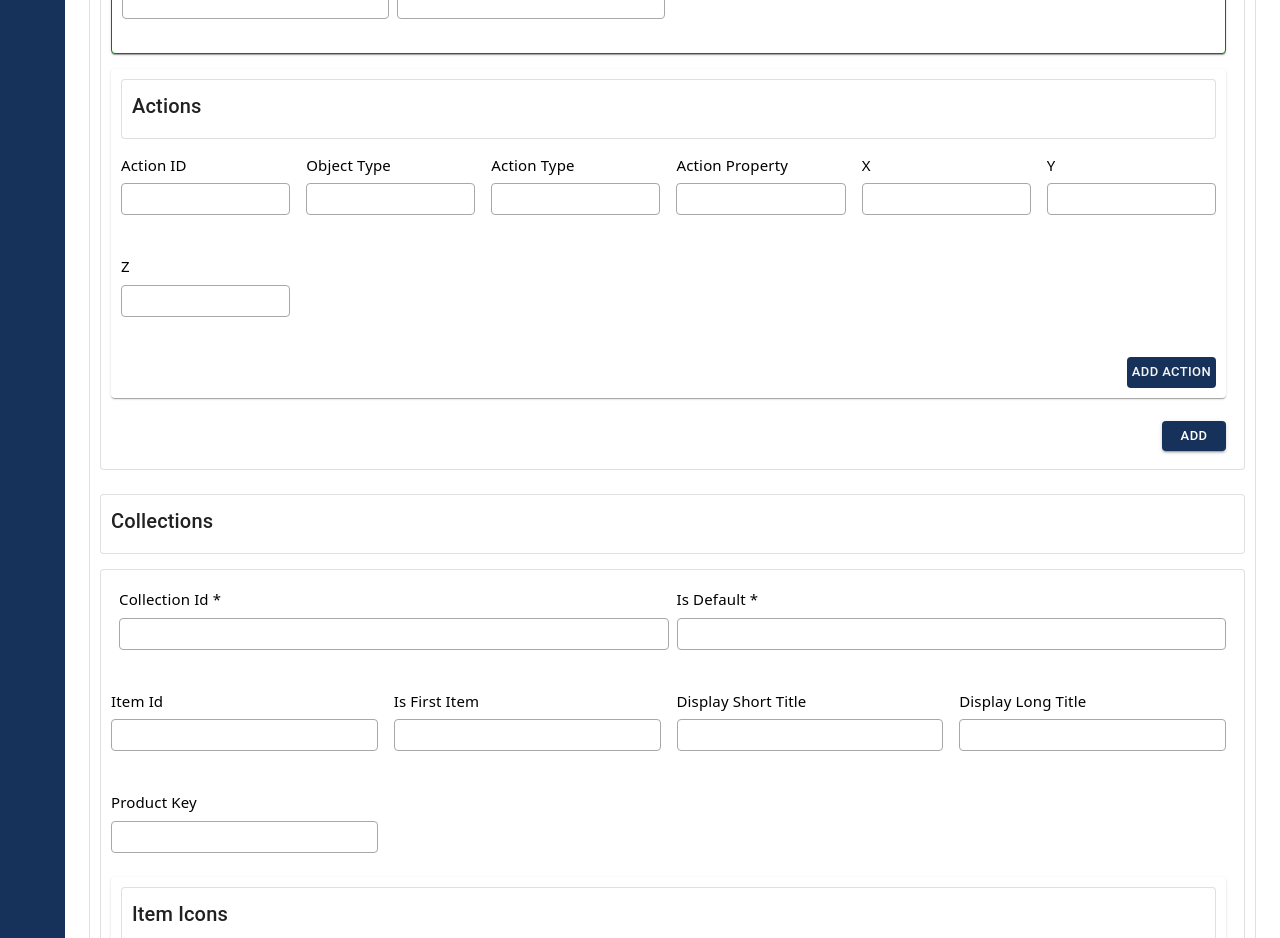
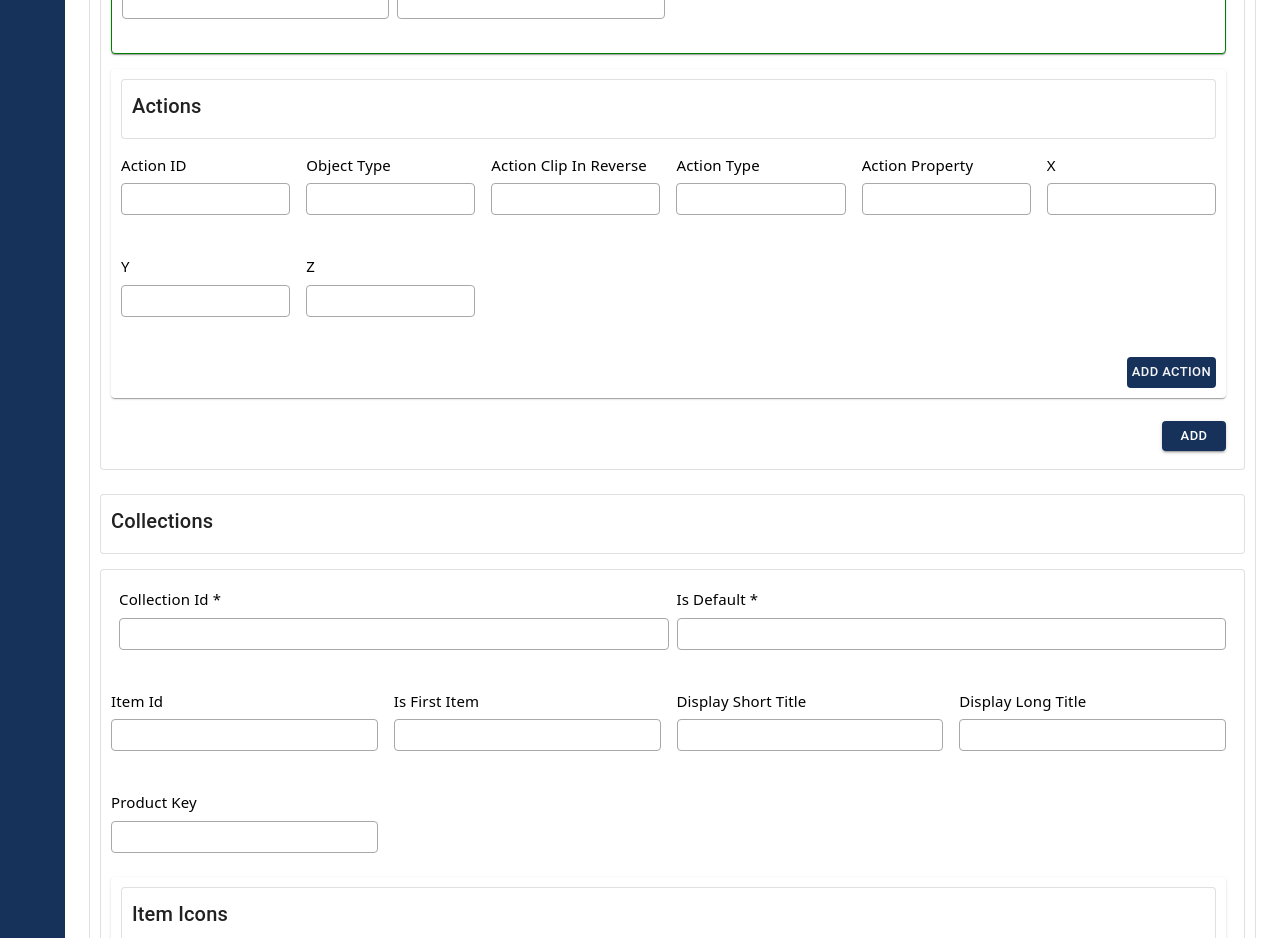
Before and after one commit to PriyanshuKherade8/3Dform, a React (Create React App) app: page /add-experience in a window 1280 px wide. Shown: the part 2580-3518 px from the top of the page. Built offline with nearby package versions, Linux system fonts and the light colour scheme.

Commit message:
feat: added experience form new fields

```diff
--- a/src/Pages/Experience/ExperienceForm.js
+++ b/src/Pages/Experience/ExperienceForm.js
@@ -193,6 +193,7 @@ const ExperienceForm = () => {
             {
               action_id: "",
               action_object_type: "",
+              action_clip_in_reverse: "",
               action_type: "",
               action_property: "",
               action_values: { x: "", y: "", z: "" },
@@ -638,6 +639,7 @@ const ExperienceForm = () => {
             action: shot.action.map((act) => ({
               action_id: act.action_id || "",
               action_object_type: act.action_object_type || "",
+              action_clip_in_reverse: act.action_clip_in_reverse || "",
               action_type: act.action_type || "",
               action_property: act.action_property || "",
               action_values: {
@@ -853,6 +855,7 @@ const ExperienceForm = () => {
             {
               action_id: "",
               action_object_type: "",
+              action_clip_in_reverse: "",
               action_type: "",
               action_property: "",
               action_values: { x: "", y: "", z: "" },
@@ -1105,6 +1108,12 @@ const ExperienceForm = () => {
             },
             action: shot.action.map((action) => ({
               ...action,
+              action_clip_in_reverse:
+                action.action_clip_in_reverse === "true"
+                  ? true
+                  : action.action_clip_in_reverse === "false"
+                  ? false
+                  : action.action_clip_in_reverse,
             })),
           })),
         })),
@@ -1289,6 +1298,12 @@ const ExperienceForm = () => {
             },
             action: shot.action.map((action) => ({
               ...action,
+              action_clip_in_reverse:
+                action.action_clip_in_reverse === "true"
+                  ? true
+                  : action.action_clip_in_reverse === "false"
+                  ? false
+                  : action.action_clip_in_reverse,
             })),
           })),
         })),
--- a/src/Pages/Experience/SequenceForm.js
+++ b/src/Pages/Experience/SequenceForm.js
@@ -42,6 +42,7 @@ export const SequenceValuesForm = ({
         {
           action_id: "",
           action_object_type: "",
+          action_clip_in_reverse: "",
           action_type: "",
           action_property: "",
           action_values: { x: "", y: "", z: "" },
@@ -71,6 +72,7 @@ export const SequenceValuesForm = ({
       appendAction({
         action_id: "",
         action_object_type: "",
+        action_clip_in_reverse: "",
         action_type: "",
         action_property: "",
         action_values: { x: "", y: "", z: "" },
@@ -103,6 +105,19 @@ export const SequenceValuesForm = ({
                 fullWidth
               />
             </Grid>
+
+            <Grid item xs={12} md={2}>
+              <TextField
+                label="Action Clip In Reverse"
+                defaultValue={actionField.action_clip_in_reverse}
+                {...register(
+                  `sequences.${productIndex}.shots.${shotIndex}.action.${actionIndex}.action_clip_in_reverse`
+                )}
+                errors={errors}
+                fullWidth
+              />
+            </Grid>
+
             <Grid item xs={12} md={2}>
               <TextField
                 label="Action Type"
```
